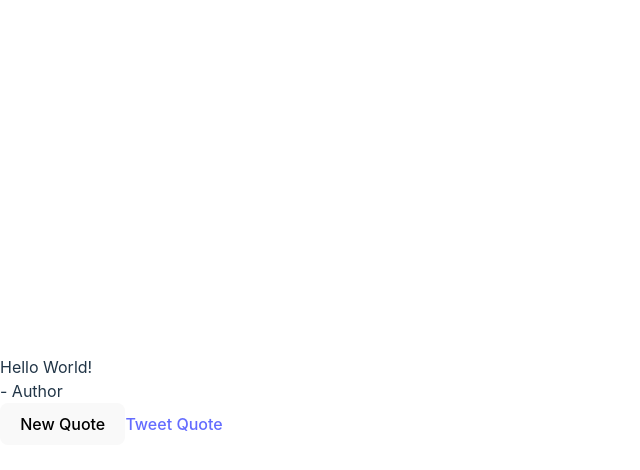
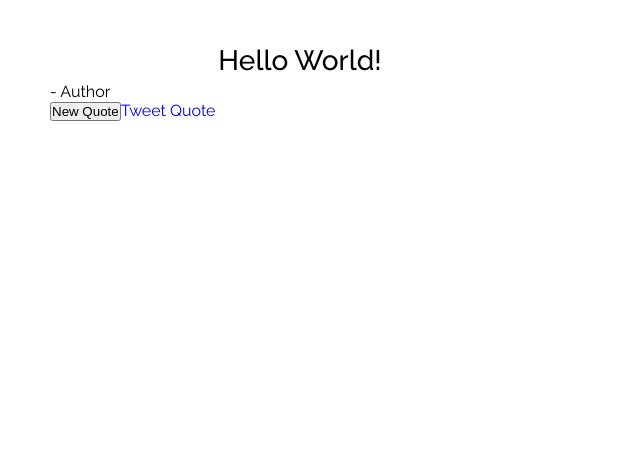
Before and after one commit to emcol/random-quote-machine, a React (Vite) app: page / in a window 1280 px wide. Shown: the top 470 px of the page, without its empty margins (0-640 px from the left). Built offline with nearby package versions, Linux system fonts and the light colour scheme.

Commit message:
src/index.css: refactor CSS styles and import new font.

```diff
--- a/src/index.css
+++ b/src/index.css
@@ -1,69 +1,99 @@
-:root {
-  font-family: Inter, system-ui, Avenir, Helvetica, Arial, sans-serif;
-  line-height: 1.5;
-  font-weight: 400;
+@import url('https://fonts.googleapis.com/css?family=Raleway:400,500,700&display=swap');
 
-  color-scheme: light dark;
-  color: rgba(255, 255, 255, 0.87);
-  background-color: #242424;
-
-  font-synthesis: none;
-  text-rendering: optimizeLegibility;
-  -webkit-font-smoothing: antialiased;
-  -moz-osx-font-smoothing: grayscale;
-  -webkit-text-size-adjust: 100%;
+* {
+  box-sizing: border-box;
+  margin: 0;
+  padding: 0;
 }
 
 a {
-  font-weight: 500;
-  color: #646cff;
-  text-decoration: inherit;
-}
-a:hover {
-  color: #535bf2;
+  text-decoration: none;
 }
 
-body {
-  margin: 0;
-  display: flex;
-  place-items: center;
-  min-width: 320px;
-  min-height: 100vh;
+html {
+  font-family: 'Raleway', sans-serif;
+  font-size: 16px;
 }
 
-h1 {
-  font-size: 3.2em;
-  line-height: 1.1;
+#quote-app {
+  display: flex;
+  justify-content: center;
+  align-items: center;
+  height: 100vh;
+  transition: background-color .5s ease-in-out;
 }
 
-button {
-  border-radius: 8px;
-  border: 1px solid transparent;
-  padding: 0.6em 1.2em;
-  font-size: 1em;
-  font-weight: 500;
-  font-family: inherit;
-  background-color: #1a1a1a;
-  cursor: pointer;
-  transition: border-color 0.25s;
-}
-button:hover {
-  border-color: #646cff;
-}
-button:focus,
-button:focus-visible {
-  outline: 4px auto -webkit-focus-ring-color;
+#quote-wrapper {
+  display: flex;
+  flex-direction: column;
+  align-items: center;
 }
 
-@media (prefers-color-scheme: light) {
-  :root {
-    color: #213547;
-    background-color: #ffffff;
-  }
-  a:hover {
-    color: #747bff;
-  }
-  button {
-    background-color: #f9f9f9;
-  }
+#quote-box {
+  width: 600px;
+  border-radius: 3px;
+  padding: 40px 50px;
+  background-color: #fff;
 }
+
+#quote-box .quote-text {
+  text-align: center;
+  font-weight: 500;
+  font-size: 1.75em;
+  line-height: 1.5;
+}
+
+#quote-box .quote-author {
+  text-align: right;
+  font-size: 1em;
+  padding-top: 20px;
+}
+
+#quote-box .quote-text,
+#quote-box .quote-author {
+  transition: opacity .5s ease-in-out;
+}
+
+#quote-box .buttons {
+  display: flex;
+  margin-top: 30px;
+}
+
+#quote-box .buttons .button {
+  display: flex;
+  align-items: center;
+  justify-content: center;
+  height: 38px;
+  font-size: 0.85em;
+  opacity: 1;
+  padding: 8px 18px 6px 18px;
+  border-radius: 3px;
+  border: 0;
+  font-size: 1em;
+  cursor: pointer;
+  outline: none;
+  color: #fff;
+}
+
+#quote-box .buttons .button {
+  transition: background-color .5s ease-in-out;
+}
+
+#quote-box .buttons .button:first-child {
+  margin-right: 10px;
+}
+
+#quote-box .buttons .button#tweet-quote,
+#quote-box .buttons .button#tumblr-quote {
+  font-size: 1.2em;
+  width: 40px;
+}
+
+#quote-box .buttons .button:hover {
+  opacity: 0.8;
+}
+
+#quote-box .buttons .button#new-quote {
+  font-size: 0.85em;
+  margin-left: auto;
+}
```
